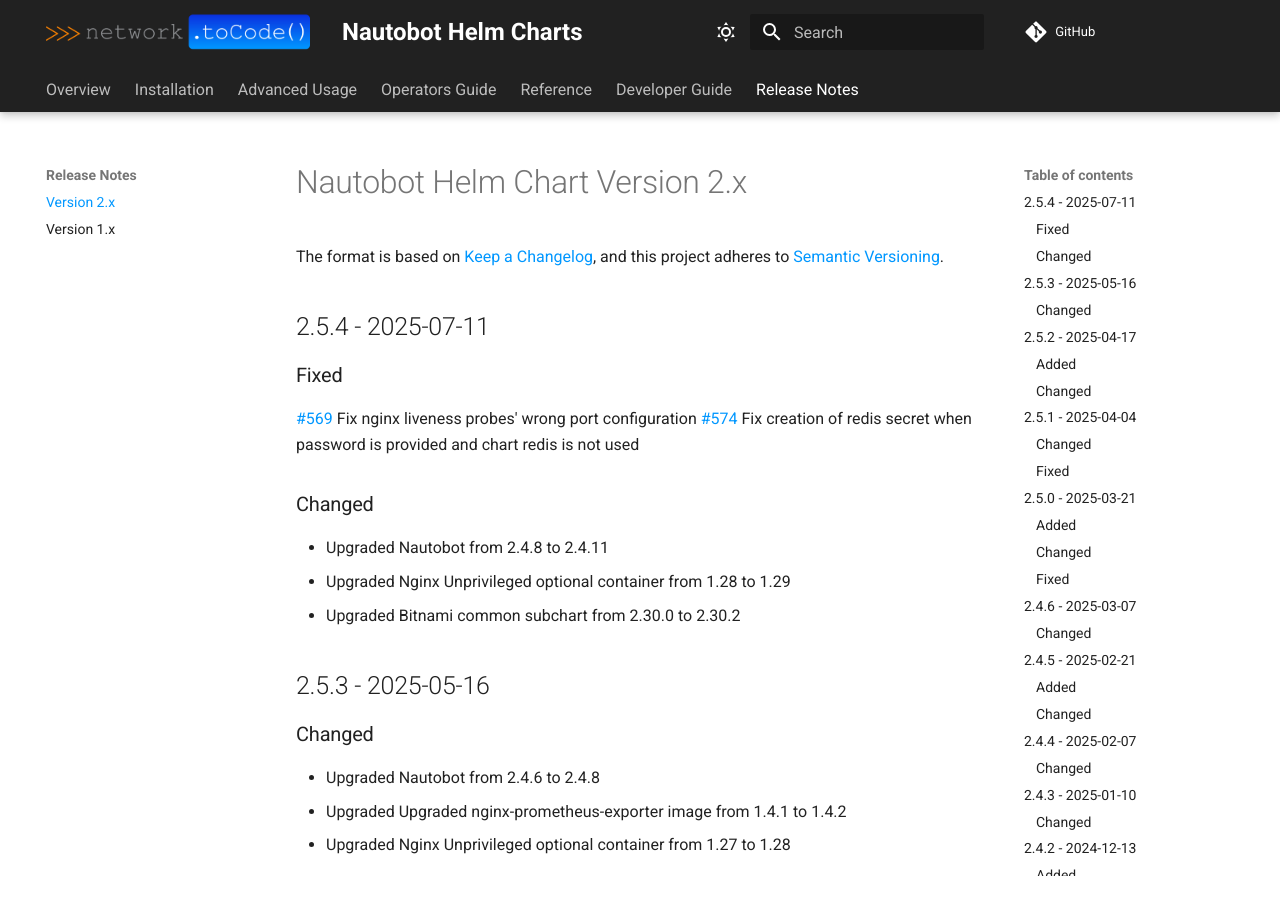
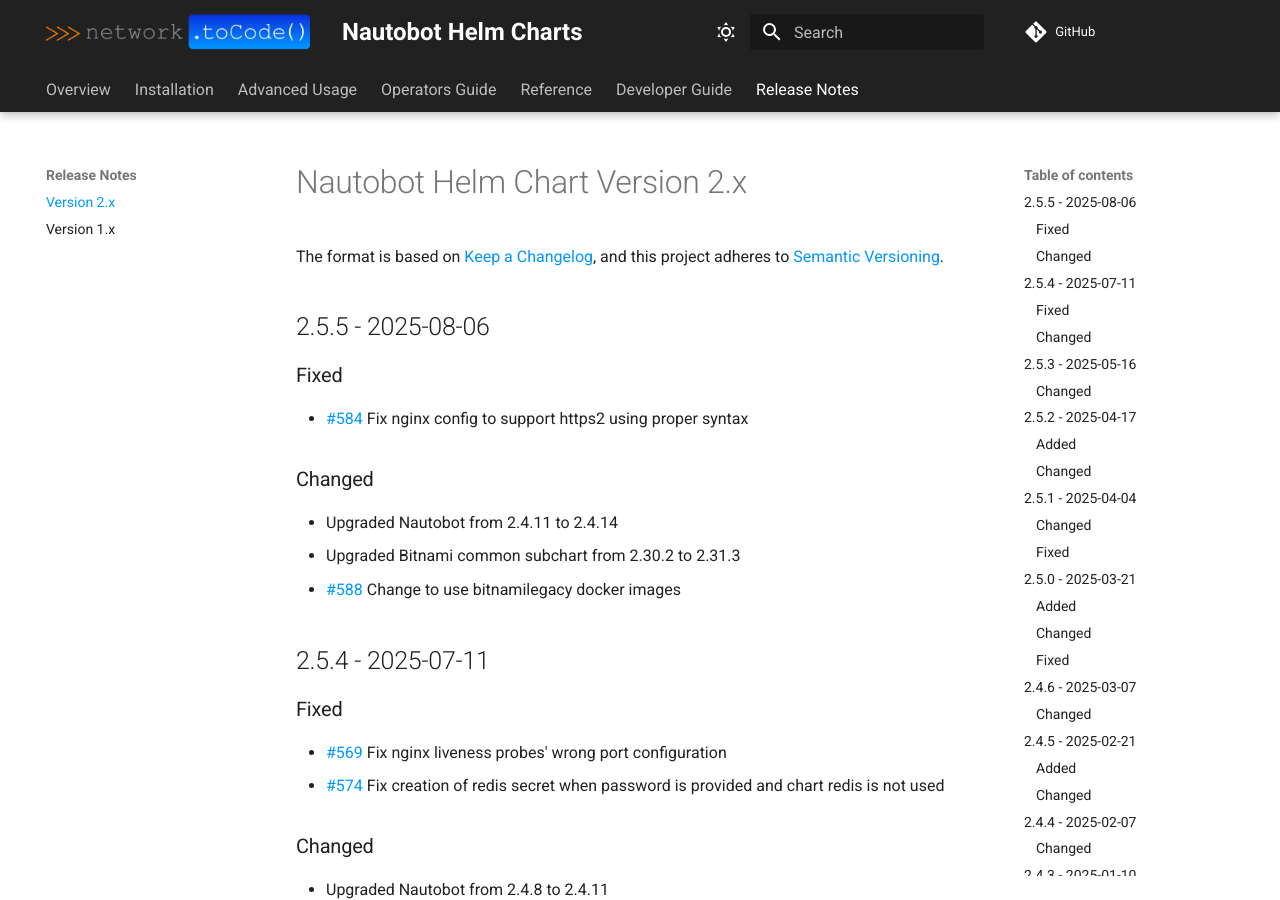
Before and after one commit to nautobot/helm-charts, an MkDocs documentation site: the page built from docs/release-notes/version-2.x.md, in a window 1280 px wide and 900 px high. Built offline with MkDocs 1.6.1 and Material for MkDocs 9.7.7, drawn with Linux system fonts in a browser that asks for light colours; comment, search, counter and statistics services are not loaded.

Commit message:
chore: prepare for 2.5.5 release

```diff
--- a/docs/release-notes/version-2.x.md
+++ b/docs/release-notes/version-2.x.md
@@ -3,12 +3,24 @@
 The format is based on [Keep a Changelog](https://keepachangelog.com/en/1.0.0/),
 and this project adheres to [Semantic Versioning](https://semver.org/spec/v2.0.0.html).
 
+## 2.5.5 - 2025-08-06
+
+### Fixed
+
+* [#584](https://github.com/nautobot/helm-charts/pull/584) Fix nginx config to support https2 using proper syntax
+
+### Changed
+
+* Upgraded Nautobot from 2.4.11 to 2.4.14
+* Upgraded Bitnami common subchart from 2.30.2 to 2.31.3
+* [#588](https://github.com/nautobot/helm-charts/pull/588) Change to use bitnamilegacy docker images
+
 ## 2.5.4 - 2025-07-11
 
 ### Fixed
 
-[#569](https://github.com/nautobot/helm-charts/pull/569) Fix nginx liveness probes' wrong port configuration
-[#574](https://github.com/nautobot/helm-charts/pull/574) Fix creation of redis secret when password is provided and chart redis is not used
+* [#569](https://github.com/nautobot/helm-charts/pull/569) Fix nginx liveness probes' wrong port configuration
+* [#574](https://github.com/nautobot/helm-charts/pull/574) Fix creation of redis secret when password is provided and chart redis is not used
 
 ### Changed
 
```
Also changed, not shown: charts/nautobot/README.md (+1 -1 lines), 1 other file.
